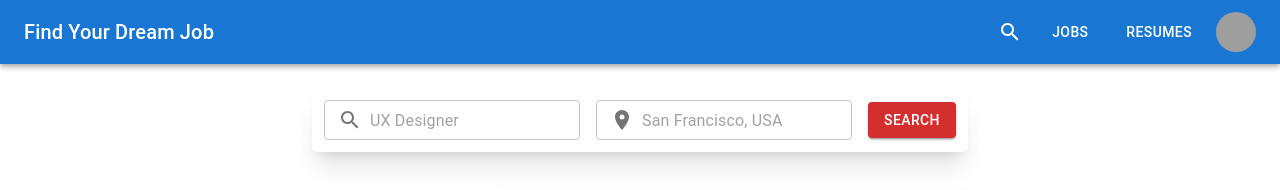
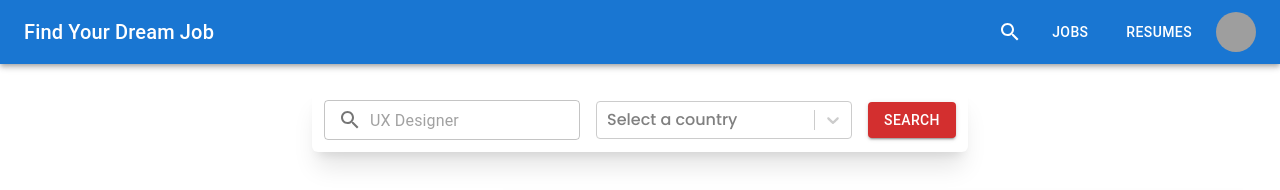
Before and after one commit to nomanalam7/job-listing-web, a Next.js app: page / in a window 1280 px wide. Shown: the top 190 px of the page. Built offline with nearby package versions, Linux system fonts and the light colour scheme; no server answers; grey boxes are pictures that could not be loaded.

Commit message:
slected contory

```diff
--- a/package.json
+++ b/package.json
@@ -13,9 +13,11 @@
     "@emotion/styled": "^11.13.0",
     "@mui/icons-material": "^6.1.1",
     "@mui/material": "^6.1.1",
+    "axios": "^1.7.7",
     "next": "14.2.11",
     "react": "^18",
-    "react-dom": "^18"
+    "react-dom": "^18",
+    "react-select": "^5.8.1"
   },
   "devDependencies": {
     "autoprefixer": "^10.4.20",
--- a/src/components/filter/filter.jsx
+++ b/src/components/filter/filter.jsx
@@ -38,7 +38,7 @@ const Filter = () => {
   return (
     <AnimatedDiv className="flex flex-col p-6 bg-white rounded-lg shadow-lg space-y-6">
       {/* Filters */}
-      <div className="flex space-x-6">
+      <div className="flex flex-col md:flex-row space-y-6 md:space-y-0 md:space-x-6">
         <AnimatedItem className="flex flex-col space-y-2">
           <h3 className="font-semibold text-lg text-blue-600">Job Type</h3>
           <FormControlLabel control={<Checkbox icon={<WorkOutline />} checkedIcon={<Work />} />} label="Full Time Job" />
@@ -46,8 +46,6 @@ const Filter = () => {
           <FormControlLabel control={<Checkbox icon={<School />} checkedIcon={<School />} />} label="Internship" />
           <FormControlLabel control={<Checkbox icon={<Home />} checkedIcon={<Home />} />} label="Remote Job" />
           <FormControlLabel control={<Checkbox icon={<Assignment />} checkedIcon={<Assignment />} />} label="Contract" />
-
-
 
           <h3 className="font-semibold text-lg text-blue-600">Salary</h3>
           <div className="flex flex-col space-y-2">
--- a/src/components/jobCard/jobCard.jsx
+++ b/src/components/jobCard/jobCard.jsx
@@ -52,7 +52,7 @@ const JobCard = ({ job }) => {
             key={index}
             label={tag}
             icon={<Work />}
-            className="bg-blue-100 text-blue-800 shadow-sm"
+            className="bg-gray-300 text-gray-800 shadow-sm"
           />
         ))}
       </div>
--- a/src/components/searchBar/searchBar.jsx
+++ b/src/components/searchBar/searchBar.jsx
@@ -5,6 +5,9 @@ import SearchIcon from '@mui/icons-material/Search';
 import LocationOnIcon from '@mui/icons-material/LocationOn';
 import { keyframes } from '@emotion/react';
 import styled from '@emotion/styled';
+import React, { useState, useEffect } from 'react';
+import Select from 'react-select';
+import axios from 'axios';
 
 // Define keyframes for animations
 const fadeIn = keyframes`
@@ -37,6 +40,41 @@ const AnimatedItem = styled.div`
 `;
 
 export default function SearchBar() {
+  const [countries, setCountries] = useState([]);
+  const [selectedCountry, setSelectedCountry] = useState(null);
+  console.log(countries, "countries");
+  useEffect(() => {
+    axios.get('https://restcountries.com/v3.1/all')
+      .then(response => {
+        const countryOptions = response.data.map(country => ({
+          value: country.cca2,
+          label: country.name.common,
+          flag: country.flags.svg // Add flag URL
+        }));
+        setCountries(countryOptions);
+      })
+      .catch(error => {
+        console.error('Error fetching countries:', error);
+      });
+  }, []);
+
+  const customSingleValue = ({ data }) => (
+    <div className="flex flex-row items-center">
+      <img src={data.flag} alt="" className="w-5  mr-2" />
+      {data.label}
+    </div>
+  );
+
+  const customOption = (props) => {
+    const { data, innerRef, innerProps } = props;
+    return (
+      <div ref={innerRef} {...innerProps} className="flex items-center p-2">
+        <img src={data.flag} alt="" className="w-5  mr-2" />
+        {data.label}
+      </div>
+    );
+  };
+
   return (
     <AnimatedDiv className="flex items-center shadow-xl rounded-md bg-white p-3 space-x-4">
       {/* Job Title Input */}
@@ -58,18 +96,13 @@ export default function SearchBar() {
 
       {/* Location Input */}
       <AnimatedItem>
-        <TextField
-          variant="outlined"
-          size="small"
-          placeholder="San Francisco, USA"
-          InputProps={{
-            startAdornment: (
-              <InputAdornment position="start">
-                <LocationOnIcon />
-              </InputAdornment>
-            ),
-          }}
+        <Select
+          options={countries}
+          value={selectedCountry}
+          onChange={setSelectedCountry}
+          placeholder="Select a country"
           className="w-64"
+          components={{ SingleValue: customSingleValue, Option: customOption }} // Add custom components
         />
       </AnimatedItem>
 
```
Also changed, not shown: 1 other file (tests, documents, lock files or other folders).
